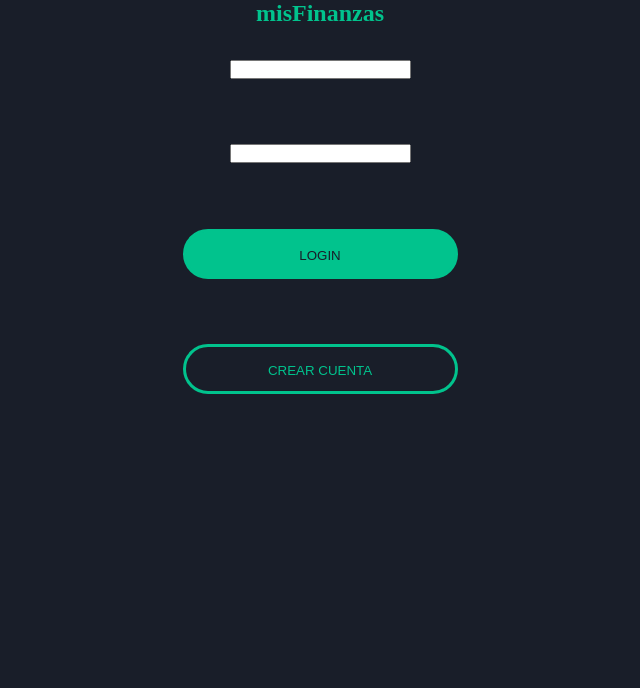
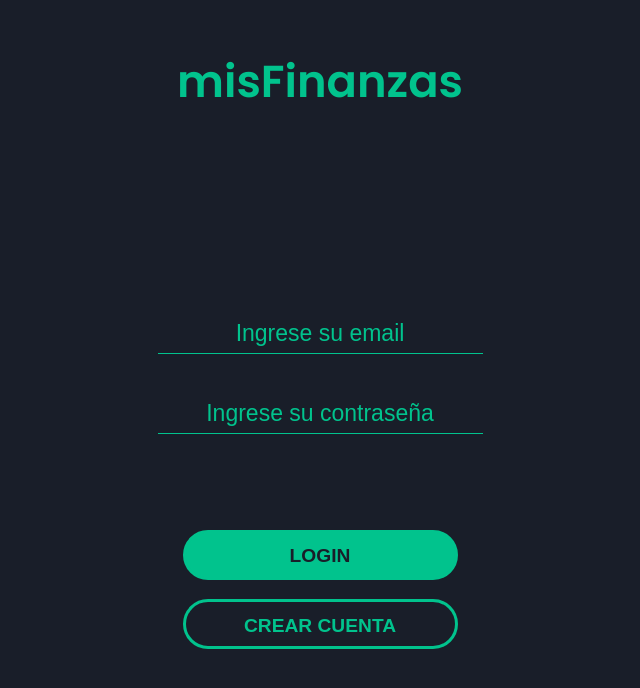
Before and after one commit to simon320/misFinanzas-Angular, an Angular app: page /auth/login in a window 1280 px wide. Shown: the top 688 px of the page, without its empty margins (320-960 px from the left). Built offline with nearby package versions, Linux system fonts and the light colour scheme.

Commit message:
Auth: Login y Register > estilos agregados

```diff
--- a/src/app/auth/pages/login/login.component.html
+++ b/src/app/auth/pages/login/login.component.html
@@ -4,13 +4,18 @@
         <h1 class="title">misFinanzas</h1>
 
         <form class="form__container">
-            <input type="text">
-            <input type="text">
 
-            <button class="active">LOGIN</button>
-            <button>CREAR CUENTA</button>
+            <div class="input__container">
+                <input type="email" placeholder="Ingrese su email">
+                <input type="password" placeholder="Ingrese su contraseña">
+            </div>
+
+            <div class="button__container">
+                <button class="active">LOGIN</button>
+                <button routerLink="/auth/register" >CREAR CUENTA</button>
+            </div>
+
         </form>
-
 
     </div>
 </section>
--- a/src/app/auth/pages/login/login.component.scss
+++ b/src/app/auth/pages/login/login.component.scss
@@ -5,17 +5,37 @@ section {
 }
 
 .login__container {
+    height: 100vh;
+    display: flex;
+    flex-direction: column;
+    justify-content: space-around;
+}
 
+h1 {
+    margin: 3rem;
+    font-size: 2.8rem;
 }
 
 .form__container {
-    margin: auto;
     display: flex;
     flex-direction: column;
     justify-content: space-around;
     align-items: center;
+    margin: auto;
     max-width: 350px;
-    height: 400px;
+    height: 430px;
+
+    .input__container {
+        display: flex;
+        flex-direction: column;
+        gap: 2.5rem;
+    }
+
+    .button__container {
+        display: flex;
+        flex-direction: column;
+        gap: 1.2rem;
+    }
 }
 
 .title {
@@ -26,9 +46,12 @@ section {
 button {
     border-radius: 35px;
     border: 3px solid var(--light-green);
-    padding: 1rem;
+    padding: 0.8rem 1rem;
     width: 275px;
     height: 50px;
+    font-weight: 700;
+    font-size: 1.2rem;
+
 
     background: var(--dark-blue);
     color: var(--light-green);
@@ -39,3 +62,19 @@ button {
     background: var(--light-green);
     color: var(--dark-blue);
 }
+
+input {
+    width: 325px;
+    height: 40px;
+    border: none;
+    border-bottom: 1px solid var(--light-green);
+    background: none;
+    color: var(--grey);
+    font-size: 23px;
+    text-align: center;
+
+    &::placeholder {
+        color: var(--light-green);
+        text-align: center;
+    }
+}
--- a/src/app/auth/pages/register/register.component.html
+++ b/src/app/auth/pages/register/register.component.html
@@ -1 +1,23 @@
-<p>register works!</p>
+<section>
+    <div class="login__container">
+
+        <h1 class="title">misFinanzas</h1>
+
+        <form class="form__container">
+
+            <div class="input__container">
+                <input type="email" placeholder="Ingrese su email">
+                <input type="text" placeholder="Ingrese su nombre">
+                <input type="password" placeholder="Elija una contraseña">
+                <input type="password" placeholder="Repita la contraseña">
+            </div>
+
+            <div class="button__container">
+                <button class="active">CREAR CUENTA</button>
+                <button routerLink="/auth/login" >LOGIN</button>
+            </div>
+
+        </form>
+
+    </div>
+</section>
--- a/src/app/auth/pages/register/register.component.scss
+++ b/src/app/auth/pages/register/register.component.scss
@@ -0,0 +1,81 @@
+section {
+    background: var(--dark-blue);
+    width: 100%;
+    height: 100vh;
+}
+
+.login__container {
+    height: 100vh;
+    display: flex;
+    flex-direction: column;
+    justify-content: space-around;
+}
+
+h1 {
+    margin: 3rem;
+    font-size: 2.8rem;
+}
+
+.form__container {
+    display: flex;
+    flex-direction: column;
+    justify-content: space-between;
+    align-items: center;
+    margin: auto;
+    max-width: 350px;
+    height: 430px;
+
+    .input__container {
+        display: flex;
+        flex-direction: column;
+        gap: 2rem;
+    }
+
+    .button__container {
+        display: flex;
+        flex-direction: column;
+        gap: 1.2rem;
+    }
+}
+
+.title {
+    color: var(--light-green);
+    text-align: center;
+}
+
+button {
+    border-radius: 35px;
+    border: 3px solid var(--light-green);
+    padding: 0.8rem 1rem;
+    width: 275px;
+    height: 50px;
+    font-weight: 700;
+    font-size: 1.2rem;
+
+
+    background: var(--dark-blue);
+    color: var(--light-green);
+
+}
+
+.active {
+    background: var(--light-green);
+    color: var(--dark-blue);
+}
+
+input {
+    width: 325px;
+    height: 40px;
+    border: none;
+    border-bottom: 1px solid var(--light-green);
+    background: none;
+    color: var(--grey);
+    font-size: 1.3rem;
+    text-align: center;
+
+    &::placeholder {
+        color: var(--light-green);
+        text-align: center;
+    }
+
+}
--- a/src/styles.scss
+++ b/src/styles.scss
@@ -1,6 +1,13 @@
+@import url('https://fonts.googleapis.com/css2?family=Caveat:wght@500&family=Poppins:ital,wght@0,100;0,200;0,300;0,400;0,500;0,600;1,100&display=swap');
+
+body {
+    font-family: 'Poppins', sans-serif;
+}
+
 :root {
     --dark-blue: #191E29;
     --light-green: #01C38D;
+    --grey: #C9C9C9;
 }
 
 * {
```
